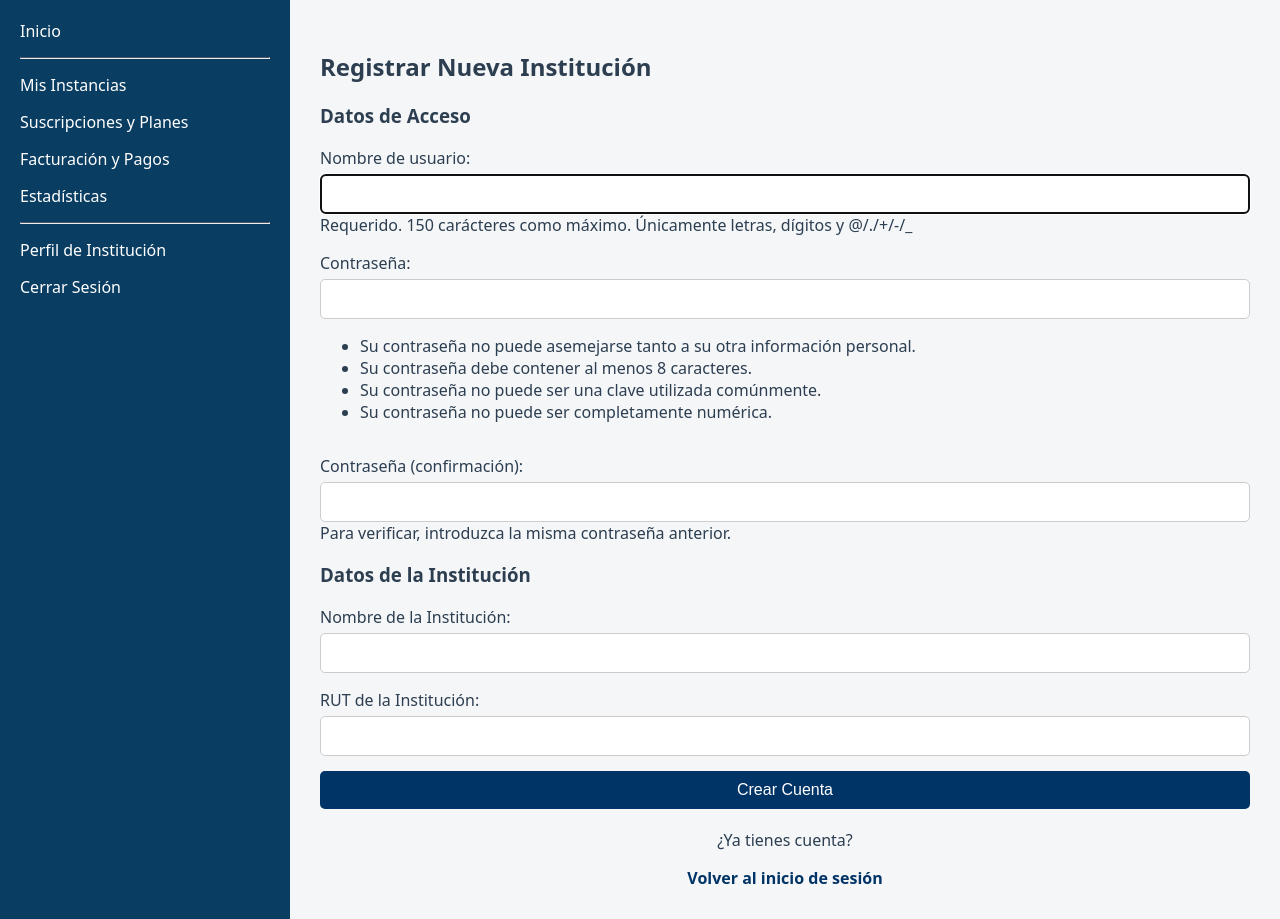
After one commit to Joakorojasc/Proyecto-TI, a Django app: page /registro/ in a window 1280 px wide. The commit adds this page. Run offline with Django 5.2, Linux system fonts and the light colour scheme.

Commit message:
Implementar registro y login

```diff
--- /dev/null
+++ b/apps/clientes/forms.py
@@ -0,0 +1,11 @@
+from django import forms
+from .models import Cliente
+
+class EmpresaRegistroForm(forms.ModelForm):
+    class Meta:
+        model = Cliente
+        fields = ['razon_social', 'rut']
+        labels = {
+            'razon_social': 'Nombre de la Institución',
+            'rut': 'RUT de la Institución'
+        }
--- /dev/null
+++ b/apps/clientes/views.py
@@ -0,0 +1,33 @@
+from django.shortcuts import render, redirect
+from django.contrib.auth.forms import UserCreationForm
+from .forms import EmpresaRegistroForm
+from .models import UsuarioPortal
+
+def registro_cliente(request):
+    if request.method == 'POST':
+        user_form = UserCreationForm(request.POST)
+        empresa_form = EmpresaRegistroForm(request.POST)
+
+        if user_form.is_valid() and empresa_form.is_valid():
+            # 1. Crea credenciales
+            auth_user = user_form.save()
+
+            # 2. Crea la institución (Cliente)
+            nuevo_cliente = empresa_form.save()
+
+            # 3. Los vincula en UsuarioPortal
+            UsuarioPortal.objects.create(
+                cliente=nuevo_cliente,
+                nombre=auth_user.username,
+                rol='Admin'
+            )
+
+            return redirect('login')
+    else:
+        user_form = UserCreationForm()
+        empresa_form = EmpresaRegistroForm()
+
+    return render(request, 'registro.html', {
+        'user_form': user_form,
+        'empresa_form': empresa_form
+    })
--- a/config/urls.py
+++ b/config/urls.py
@@ -1,10 +1,16 @@
 from django.contrib import admin
 from django.urls import include, path
+from django.contrib.auth import views as auth_views
+from apps.clientes.views import registro_cliente
 
-# from django.views.generic import TemplateView  # Para ver el esqueleto
+from django.views.generic import TemplateView  # Para ver el esqueleto
 
 urlpatterns = [
     path("admin/", admin.site.urls),
+    path('', TemplateView.as_view(template_name="base.html"), name='home'),
     # path("test-esqueleto/", TemplateView.as_view(template_name="base.html")), # Para ver el esqueleto
     path("", include("apps.core.urls")),
+    path('login/', auth_views.LoginView.as_view(template_name='login.html'), name='login'),
+    path('logout/', auth_views.LogoutView.as_view(), name='logout'),
+    path('registro/', registro_cliente, name='registro'),
 ]
--- a/static/css/style.css
+++ b/static/css/style.css
@@ -49,3 +49,48 @@ body {
 #global-loader, #global-error {
     display: none;
 }
+
+/* Estilos rápidos para formularios nativos de Django */
+.login-container form p {
+    display: flex;
+    flex-direction: column;
+    margin-bottom: 15px;
+}
+
+.login-container input {
+    padding: 10px;
+    border: 1px solid #ccc;
+    border-radius: 5px;
+    font-size: 16px;
+    margin-top: 5px;
+}
+
+.login-container button {
+    background-color: #003366; /* El azul de tu barra lateral */
+    color: white;
+    padding: 10px 20px;
+    border: none;
+    border-radius: 5px;
+    cursor: pointer;
+    font-size: 16px;
+    width: 100%;
+}
+
+.login-container button:hover {
+    background-color: #002244;
+}
+
+.registro-enlace {
+    margin-top: 20px;
+    text-align: center;
+}
+
+.registro-enlace a {
+    color: #003366;
+    font-weight: bold;
+    text-decoration: none;
+}
+
+.registro-enlace a:hover {
+    text-decoration: underline;
+}
--- a/templates/base.html
+++ b/templates/base.html
@@ -11,12 +11,21 @@
 
     <!-- Navegación Lateral -->
     <nav class="sidebar">
-        <h2>Edocere</h2>
-        <a href="#">Dashboard</a>
+        <!-- Enlaces principales de servicio -->
+        <a href="{% url 'home' %}">Inicio</a>
+
+        <hr style="border-top: 1px solid #4a5568; margin: 15px 0;"> <!-- Un separador sutil -->
+
         <a href="#">Mis Instancias</a>
-        <a href="#">Facturación</a>
-        <hr>
-        <a href="#">Cerrar Sesión</a>
+        <a href="#">Suscripciones y Planes</a>
+        <a href="#">Facturación y Pagos</a>
+        <a href="#">Estadísticas</a>
+
+        <hr style="border-top: 1px solid #4a5568; margin: 15px 0;"> <!-- Un separador sutil -->
+
+        <!-- Enlaces de administración de cuenta -->
+        <a href="#">Perfil de Institución</a>
+        <a href="{% url 'logout' %}">Cerrar Sesión</a>
     </nav>
 
     <!-- Contenido Principal -->
--- /dev/null
+++ b/templates/registro.html
@@ -0,0 +1,23 @@
+{% extends 'base.html' %}
+
+{% block content %}
+<div class="login-container">
+    <h2>Registrar Nueva Institución</h2>
+    <form method="post">
+        {% csrf_token %}
+
+        <h3>Datos de Acceso</h3>
+        {{ user_form.as_p }}
+
+        <h3>Datos de la Institución</h3>
+        {{ empresa_form.as_p }}
+
+        <button type="submit">Crear Cuenta</button>
+    </form>
+
+    <div class="registro-enlace">
+        <p>¿Ya tienes cuenta?</p>
+        <a href="{% url 'login' %}">Volver al inicio de sesión</a>
+    </div>
+</div>
+{% endblock %}
```
Also changed, not shown: config/settings/base.py (+11 -0 lines), templates/login.html (added, +18 -0 lines).
